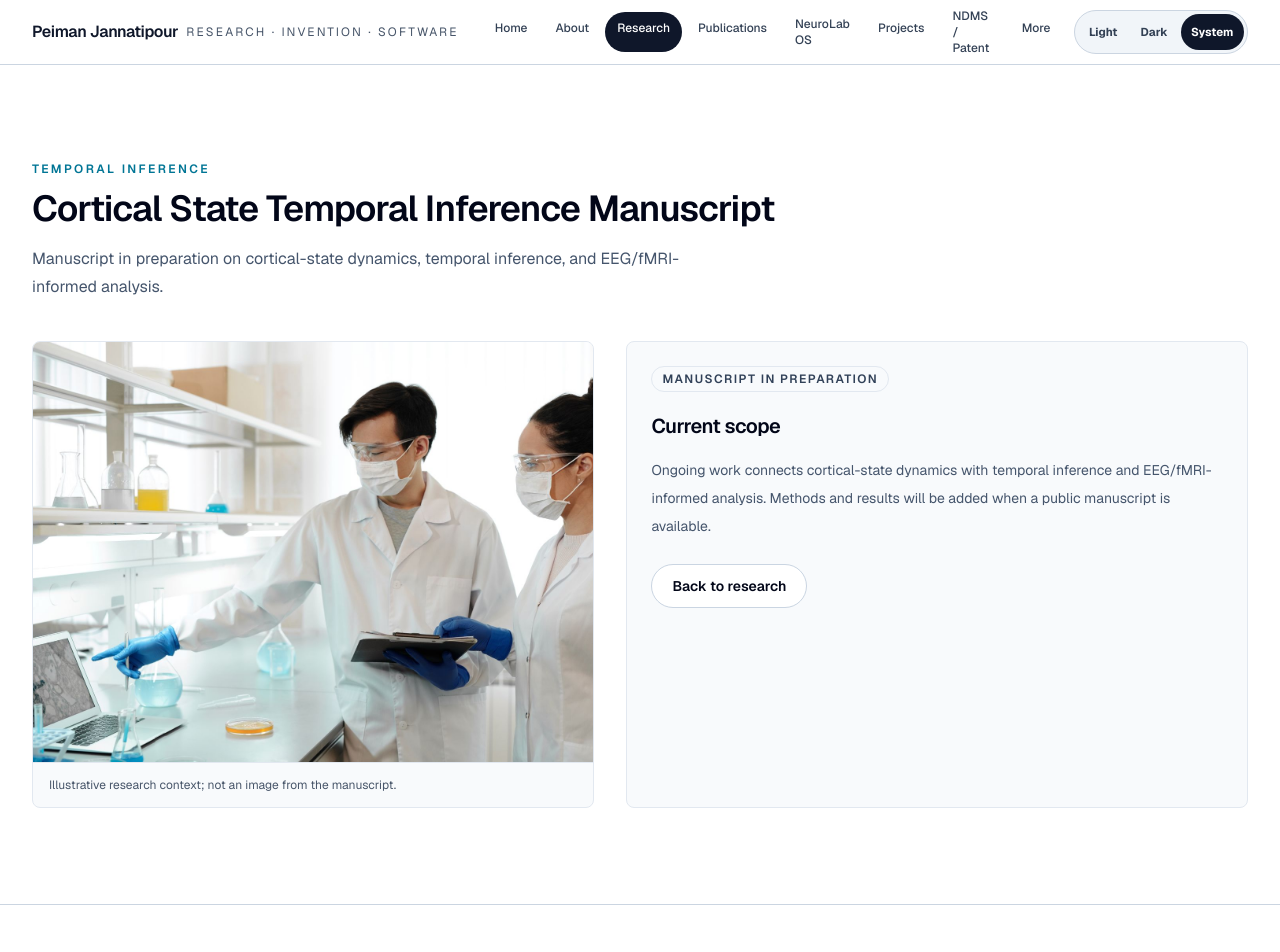
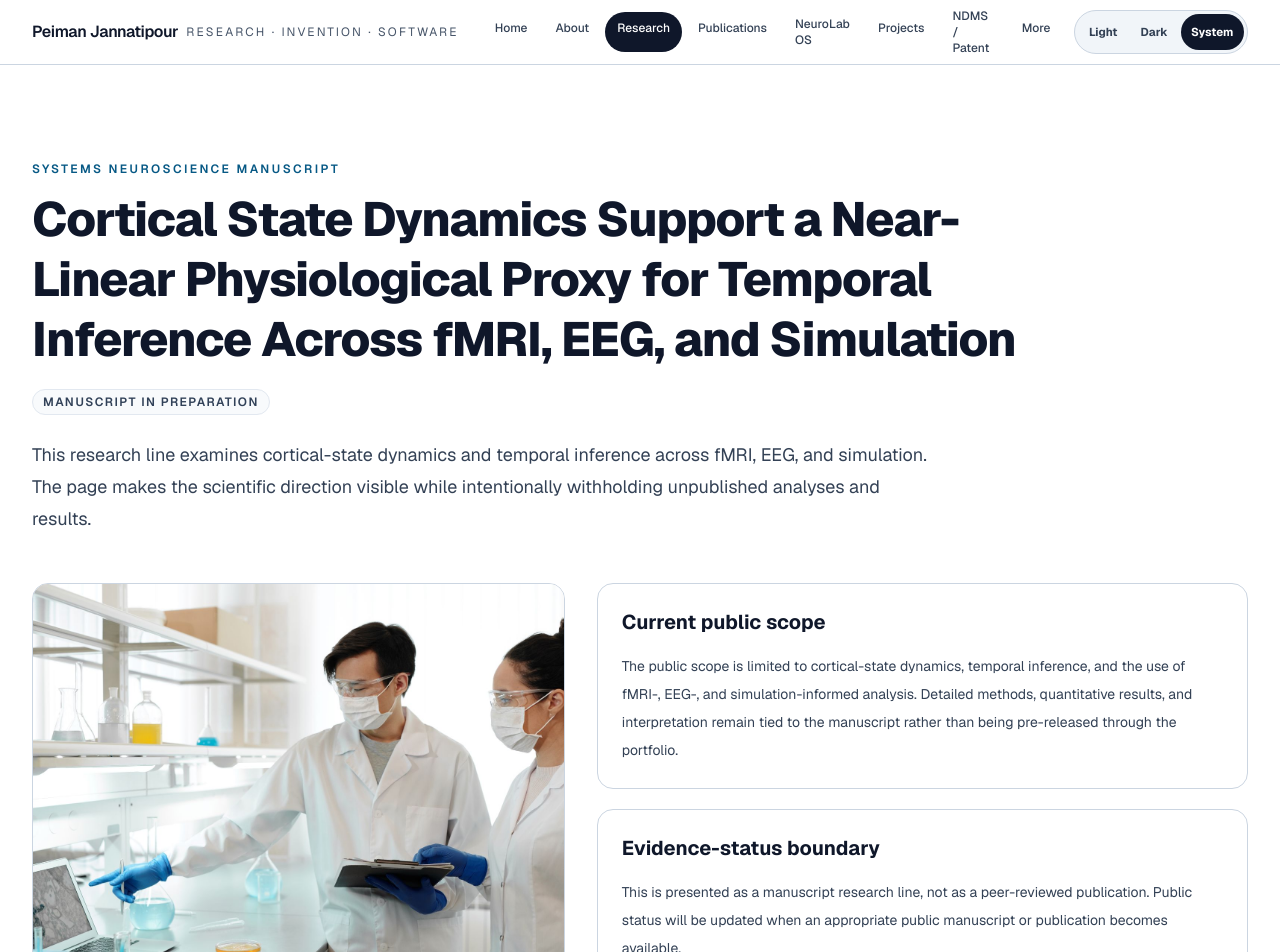
Before and after one commit to peimanjannatipour/peimanjp-, a Next.js app: page /research/cortical-state-temporal-inference in a window 1280 px wide. Shown: the top 952 px of the page. Built offline with nearby package versions, Linux system fonts and the light colour scheme.

Commit message:
Strengthen cortical-state manuscript page and keep unpublished results private

```diff
--- a/src/app/research/cortical-state-temporal-inference/page.tsx
+++ b/src/app/research/cortical-state-temporal-inference/page.tsx
@@ -1,58 +1,58 @@
 import type { Metadata } from "next";
 import Image from "next/image";
-import { LinkButton } from "@/components/LinkButton";
-import { Section } from "@/components/Section";
+import Link from "next/link";
 import { StatusBadge } from "@/components/StatusBadge";
 import { corticalStateTemporalInference } from "@/data/research";
 import { createPageMetadata } from "@/lib/metadata";
 
 export const metadata: Metadata = createPageMetadata({
-  title: "Cortical State Temporal Inference Manuscript | Peiman Jannatipour",
+  title: "Cortical State Temporal Inference | Peiman Jannatipour",
   description:
-    "Manuscript in preparation on cortical-state dynamics, temporal inference, and EEG/fMRI-informed workflows.",
+    "Manuscript research line on cortical-state dynamics and temporal inference across fMRI, EEG, and simulation, presented without unpublished results.",
   path: "/research/cortical-state-temporal-inference",
 });
 
 export default function CorticalStateTemporalInferencePage() {
   return (
-    <main id="main">
-      <Section
-        description="Manuscript in preparation on cortical-state dynamics, temporal inference, and EEG/fMRI-informed analysis."
-        eyebrow="Temporal inference"
-        headingLevel={1}
-        title="Cortical State Temporal Inference Manuscript"
-      >
-        <div className="grid gap-8 lg:grid-cols-[0.95fr_1.05fr]">
-          <figure className="overflow-hidden rounded-lg border border-slate-200 bg-slate-50">
-            <Image
-              alt="Researchers reviewing laboratory data."
-              className="aspect-[4/3] w-full object-cover"
-              height={900}
-              src="/images/stock-lab-data-analysis.jpg"
-              width={1200}
-            />
-            <figcaption className="border-t border-slate-200 px-4 py-3 text-xs leading-5 text-slate-500">
-              Illustrative research context; not an image from the manuscript.
-            </figcaption>
+    <main className="min-h-screen bg-slate-950 py-16 text-slate-100 lg:py-24" id="main">
+      <div className="mx-auto max-w-7xl px-5 sm:px-8">
+        <div className="max-w-5xl">
+          <p className="text-xs font-semibold uppercase tracking-[0.2em] text-sky-300">Systems neuroscience manuscript</p>
+          <h1 className="mt-3 text-4xl font-extrabold leading-tight tracking-tight text-white sm:text-5xl">
+            Cortical State Dynamics Support a Near-Linear Physiological Proxy for Temporal Inference Across fMRI, EEG, and Simulation
+          </h1>
+          <div className="mt-5"><StatusBadge status={corticalStateTemporalInference.status} /></div>
+          <p className="mt-6 max-w-4xl text-lg leading-8 text-slate-300">
+            This research line examines cortical-state dynamics and temporal inference across fMRI, EEG, and simulation. The page makes the scientific direction visible while intentionally withholding unpublished analyses and results.
+          </p>
+        </div>
+
+        <div className="mt-12 grid gap-8 lg:grid-cols-[0.9fr_1.1fr]">
+          <figure className="overflow-hidden rounded-2xl border border-slate-800 bg-slate-900">
+            <Image alt="Researchers reviewing scientific data" className="aspect-[4/3] w-full object-cover" height={900} priority src="/images/stock-lab-data-analysis.jpg" width={1200} />
+            <figcaption className="border-t border-slate-800 p-4 text-xs leading-6 text-slate-400">Illustrative research-review context; not an image from the manuscript or its datasets.</figcaption>
           </figure>
-          <aside className="rounded-lg border border-slate-200 bg-slate-50 p-6">
-            <StatusBadge status={corticalStateTemporalInference.status} />
-            <h2 className="mt-5 text-xl font-semibold tracking-tight text-slate-950">
-              Current scope
-            </h2>
-            <p className="mt-4 text-sm leading-7 text-slate-600">
-              Ongoing work connects cortical-state dynamics with temporal
-              inference and EEG/fMRI-informed analysis. Methods and results
-              will be added when a public manuscript is available.
-            </p>
-            <div className="mt-6 flex flex-wrap gap-3">
-              <LinkButton href="/research" variant="secondary">
-                Back to research
-              </LinkButton>
+
+          <div className="space-y-5">
+            <section className="rounded-2xl border border-slate-800 bg-slate-900 p-6">
+              <h2 className="text-xl font-bold text-white">Current public scope</h2>
+              <p className="mt-4 text-sm leading-7 text-slate-300">
+                The public scope is limited to cortical-state dynamics, temporal inference, and the use of fMRI-, EEG-, and simulation-informed analysis. Detailed methods, quantitative results, and interpretation remain tied to the manuscript rather than being pre-released through the portfolio.
+              </p>
+            </section>
+            <section className="rounded-2xl border border-slate-800 bg-slate-900 p-6">
+              <h2 className="text-xl font-bold text-white">Evidence-status boundary</h2>
+              <p className="mt-4 text-sm leading-7 text-slate-300">
+                This is presented as a manuscript research line, not as a peer-reviewed publication. Public status will be updated when an appropriate public manuscript or publication becomes available.
+              </p>
+            </section>
+            <div className="flex flex-wrap gap-4">
+              <Link className="text-sm font-semibold text-sky-300 underline underline-offset-4" href="/research">Back to research</Link>
+              <Link className="text-sm font-semibold text-sky-300 underline underline-offset-4" href="/publications">Publications and manuscripts</Link>
             </div>
-          </aside>
+          </div>
         </div>
-      </Section>
+      </div>
     </main>
   );
 }
```
